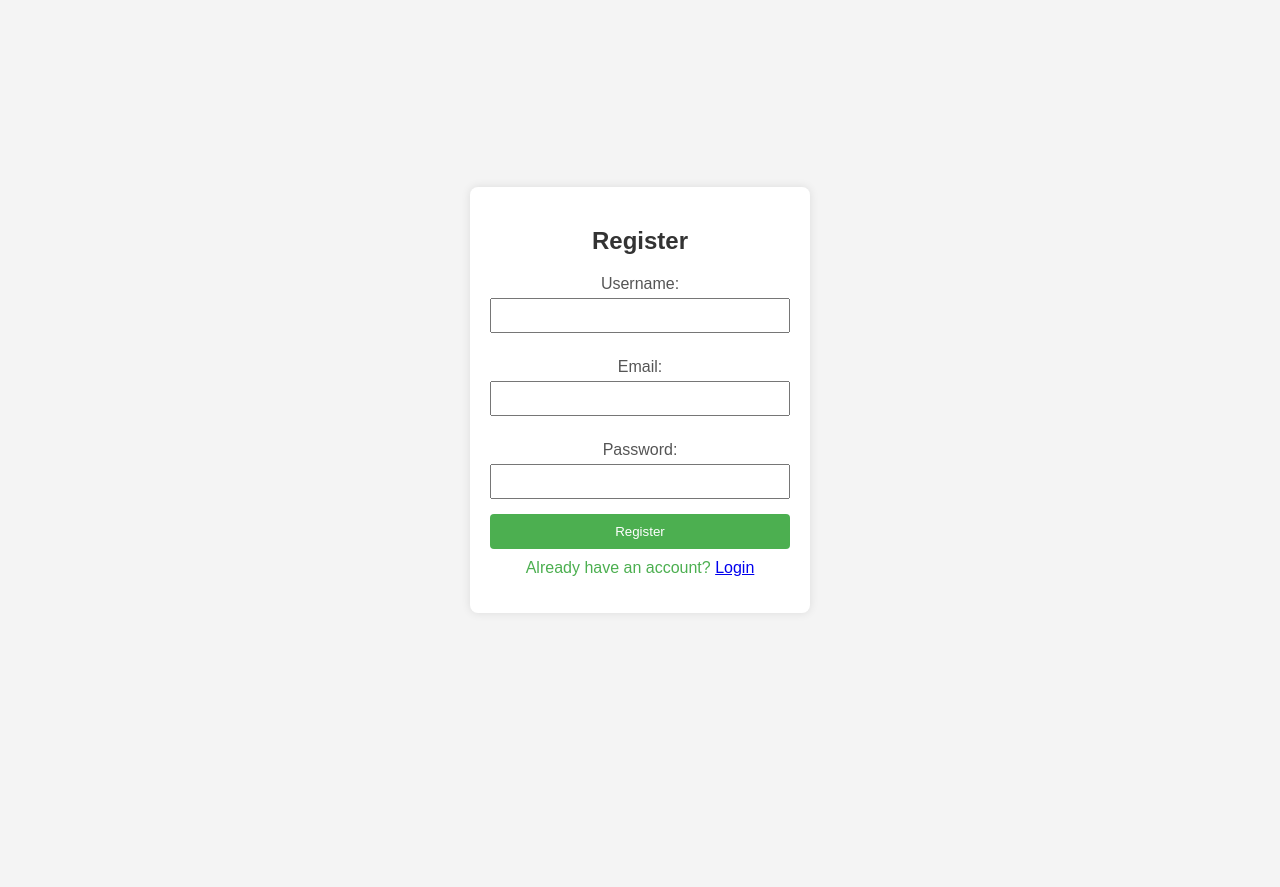
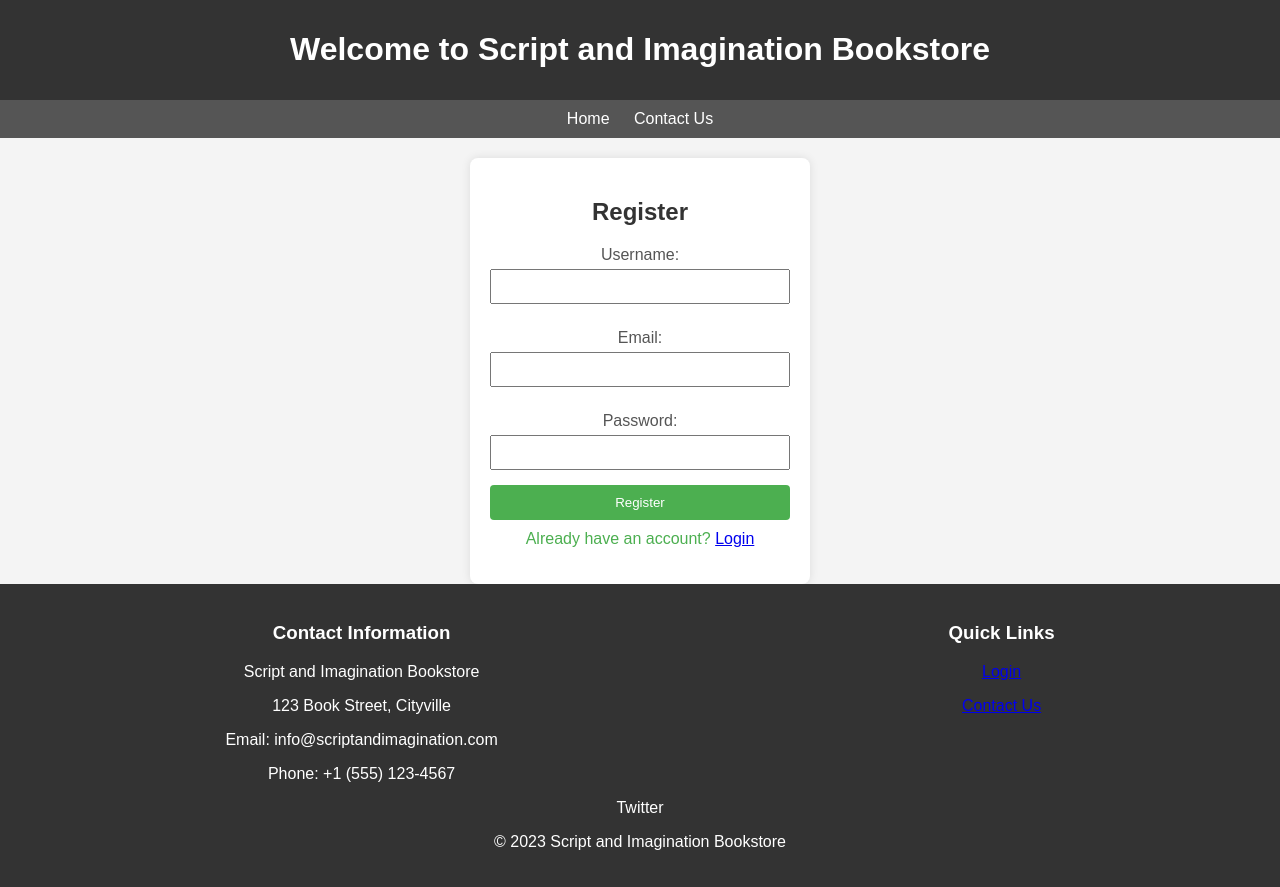
Before and after one commit to tharuntrv/untecommerce, a plain HTML site: page register.html in a window 1280 px wide. Before the commit the page ends 800 px from the top, so only its background shows below. Drawn offline with Linux system fonts and the light colour scheme.

Commit message:
Update register.html

```diff
--- a/register.html
+++ b/register.html
@@ -11,9 +11,30 @@
             margin: 0;
             padding: 0;
             display: flex;
-            justify-content: center;
+            flex-direction: column;
             align-items: center;
-            height: 100vh;
+            min-height: 100vh;
+        }
+
+        header {
+            background-color: #333;
+            color: #fff;
+            padding: 10px;
+            text-align: center;
+            width: 100%;
+        }
+
+        nav {
+            background-color: #555;
+            padding: 10px;
+            width: 100%;
+            text-align: center;
+        }
+
+        nav a {
+            color: #fff;
+            text-decoration: none;
+            margin: 0 10px;
         }
 
         .register-container {
@@ -23,6 +44,7 @@
             padding: 20px;
             width: 300px;
             text-align: center;
+            margin-top: 20px;
         }
 
         h2 {
@@ -66,9 +88,38 @@
         .login-link:hover {
             text-decoration: underline;
         }
+
+        .footing {
+            background-color: #333;
+            color: #fff;
+            padding: 20px;
+            text-align: center;
+            margin-top: auto;
+            width: 100%;
+        }
+
+        .footer-section {
+            display: flex;
+            justify-content: space-around;
+        }
+
+        .social-icons a {
+            color: #fff;
+            text-decoration: none;
+            margin: 0 10px;
+        }
     </style>
 </head>
 <body>
+    <header>
+        <h1>Welcome to Script and Imagination Bookstore</h1>
+    </header>
+
+    <nav>
+        <a href="index.html">Home</a>
+        <a href="contact_us.html">Contact Us</a>
+    </nav>
+
     <div class="register-container">
         <h2>Register</h2>
         <form action="/register" method="post">
@@ -85,5 +136,29 @@
         </form>
         <p class="login-link">Already have an account? <a href="/login">Login</a></p>
     </div>
+
+    <footer class="footing">
+        <div class="footer-section">
+            <div>
+                <h3>Contact Information</h3>
+                <p>Script and Imagination Bookstore</p>
+                <p>123 Book Street, Cityville</p>
+                <p>Email: info@scriptandimagination.com</p>
+                <p>Phone: +1 (555) 123-4567</p>
+            </div>
+
+            <div>
+                <h3>Quick Links</h3>
+                <p><a href="login.html">Login</a></p>
+                <p><a href="contact_us.html">Contact Us</a></p>
+            </div>
+        </div>
+
+        <div class="social-icons">
+            <a href="https://x.com/TARUNREDDYBOKKA?t=JXyT7GcvVNqYJCFXdiP4hg&s=09" target="_blank">Twitter</a>
+        </div>
+
+        <p>&copy; 2023 Script and Imagination Bookstore</p>
+    </footer>
 </body>
 </html>
```
